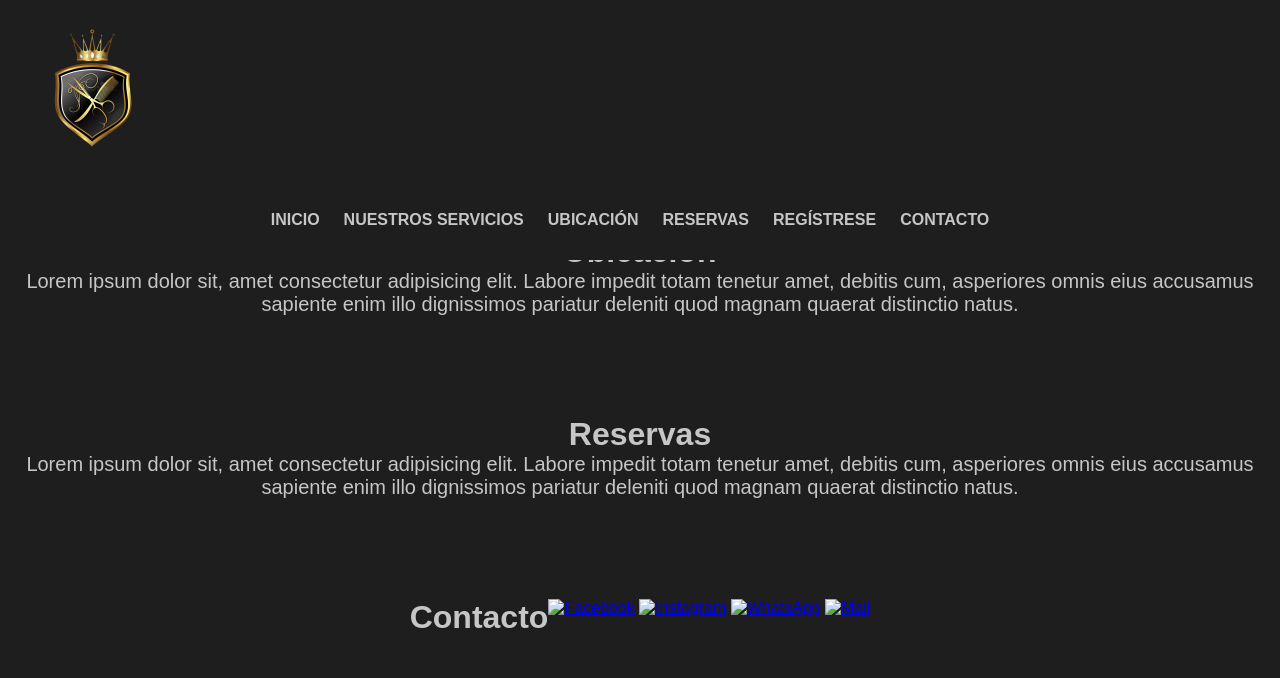
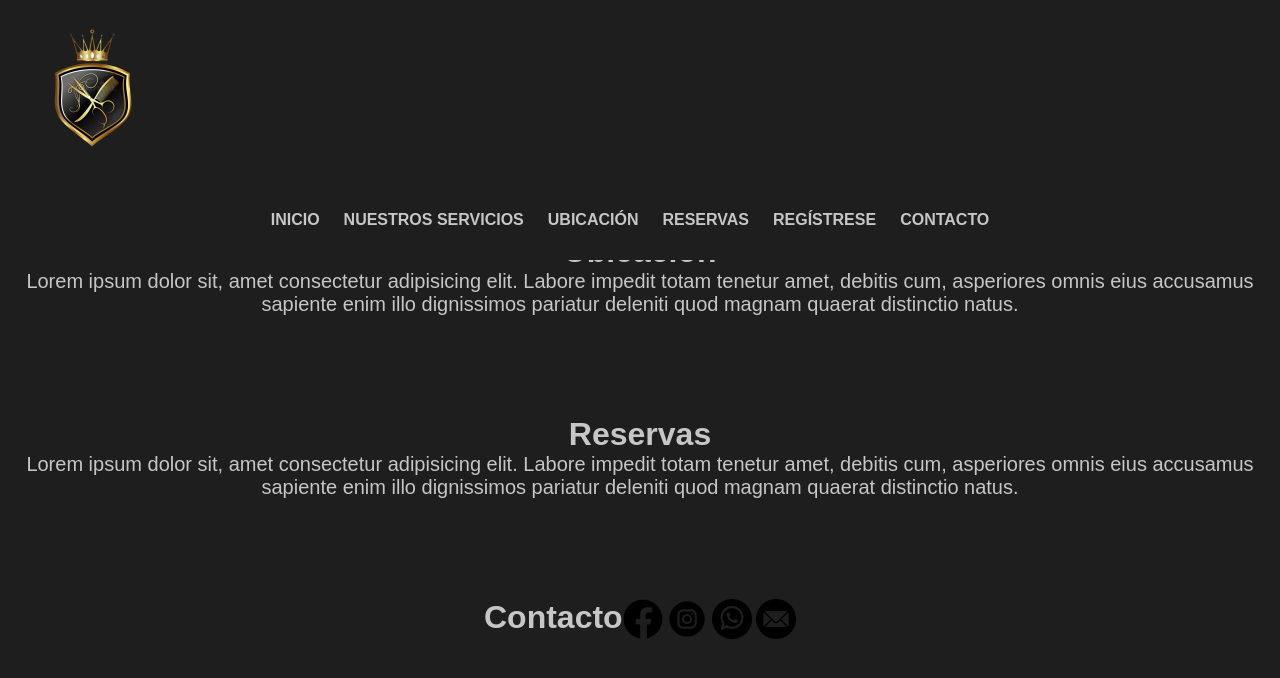
Before and after one commit to coni0805/Barberia-The-Crown, a plain HTML site: page index.html in a window 1280 px wide. Drawn offline with Linux system fonts and the light colour scheme; the site is published under a folder, as on GitHub Pages, so addresses that start at the root find nothing.

Commit message:
cambio dir imagenes

```diff
--- a/index.html
+++ b/index.html
@@ -69,10 +69,10 @@
         <div class="container">
             <h1>Contacto</h1>
             <nav>
-                <a class="redes" href="#" target="_blank"><img src="/imágenes/facebook.png" alt="Facebook"></a>
-                <a class="redes" href="#" target="_blank"><img src="/imágenes/instagram.png" alt="Instagram"></a>
-                <a class="redes" href="https://web.whatsapp.com/send?phone=1166325001" target="_blank"><img src="/imágenes/wapp.png" alt="WhatsApp"></a>
-                <a class="redes" href="mailto:info@barberiathecrown.com.ar" target="_blank"><img src="/imágenes/sobre.png" alt="Mail"></a>
+                <a class="redes" href="#" target="_blank"><img src="./imágenes/facebook.png" alt="Facebook"></a>
+                <a class="redes" href="#" target="_blank"><img src="./imágenes/instagram.png" alt="Instagram"></a>
+                <a class="redes" href="https://web.whatsapp.com/send?phone=1166325001" target="_blank"><img src="./imágenes/wapp.png" alt="WhatsApp"></a>
+                <a class="redes" href="mailto:info@barberiathecrown.com.ar" target="_blank"><img src="./imágenes/sobre.png" alt="Mail"></a>
             </nav>
 
         </div>
```
